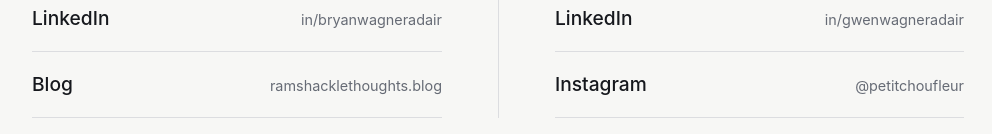
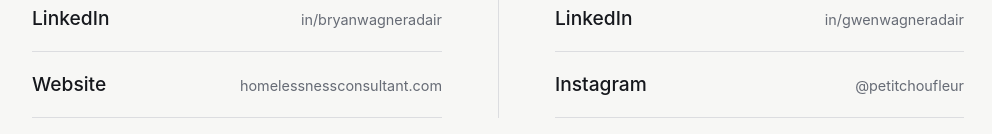
Before and after one commit to bryanwags/wagneradairwebsite, a plain HTML site: page index.html in a window 1280 px wide. Shown: the part 500-634 px from the top of the page, without its empty margins (142-1134 px from the left). Drawn offline with Linux system fonts and the light colour scheme.

Commit message:
Update index.html

```diff
--- a/index.html
+++ b/index.html
@@ -191,9 +191,9 @@
           </a>
         </li>
         <li>
-          <a href="https://ramshacklethoughts.blog">
-            <span class="label">Blog</span>
-            <span class="handle">ramshacklethoughts.blog</span>
+          <a href="https://homelessnessconsultant.com">
+            <span class="label">Website</span>
+            <span class="handle">homelessnessconsultant.com</span>
           </a>
         </li>
       </ul>
```
